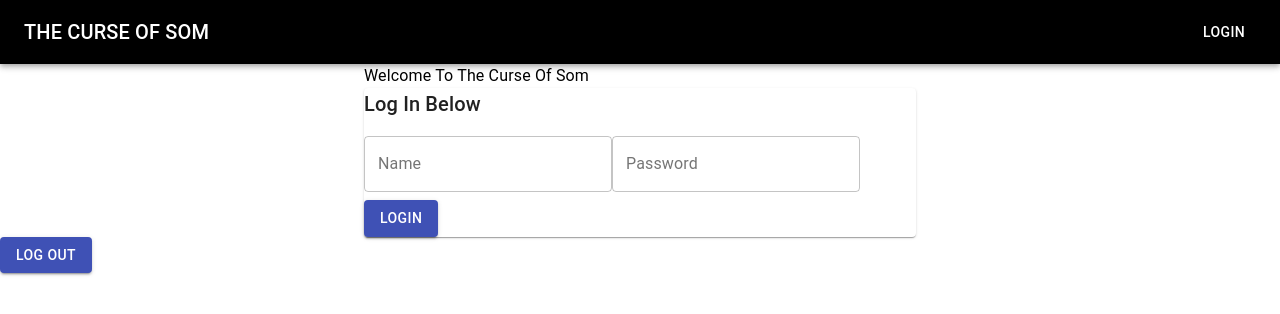
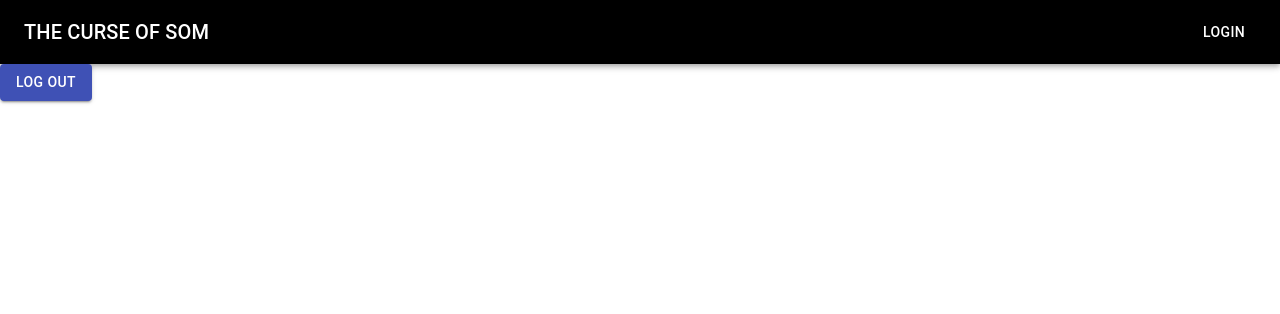
Before and after one commit to somramnani/The-Legend-of-Brent, a React (Create React App) app in the folder client/: page / in a window 1280 px wide. Shown: the top 314 px of the page. Built offline with nearby package versions, Linux system fonts and the light colour scheme.

Commit message:
loaded loginscreen to debug

```diff
--- a/client/src/App.js
+++ b/client/src/App.js
@@ -45,7 +45,7 @@ class App extends Component {
                 globalState={globalState}
                 chooseCharacter={chooseCharacter}
               /> */}
-                <LogInScreen />
+
               <Button
                 onClick={this._handleLogout}
                 variant="contained"
```
Lines whose indentation alone changed are shown as unchanged.
